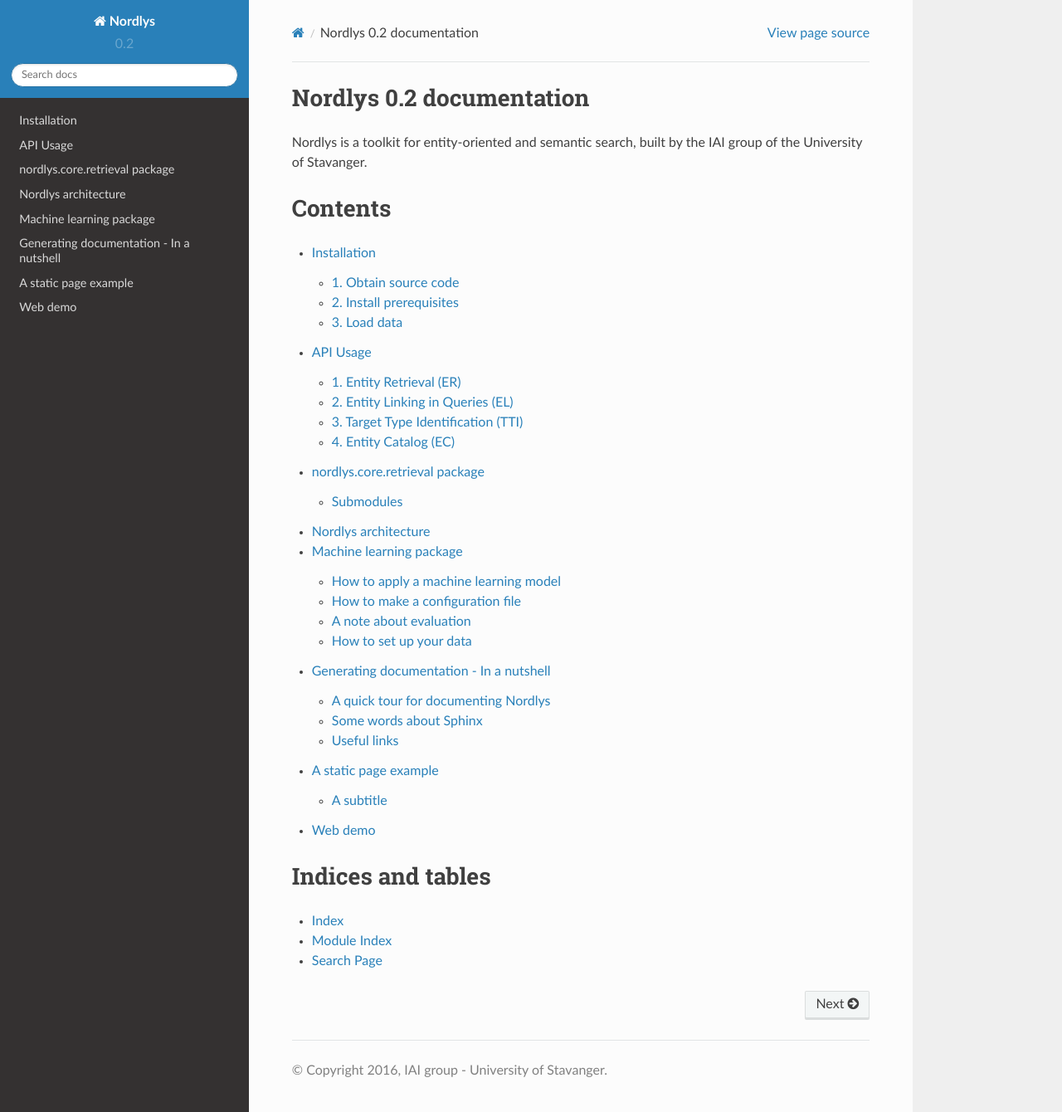
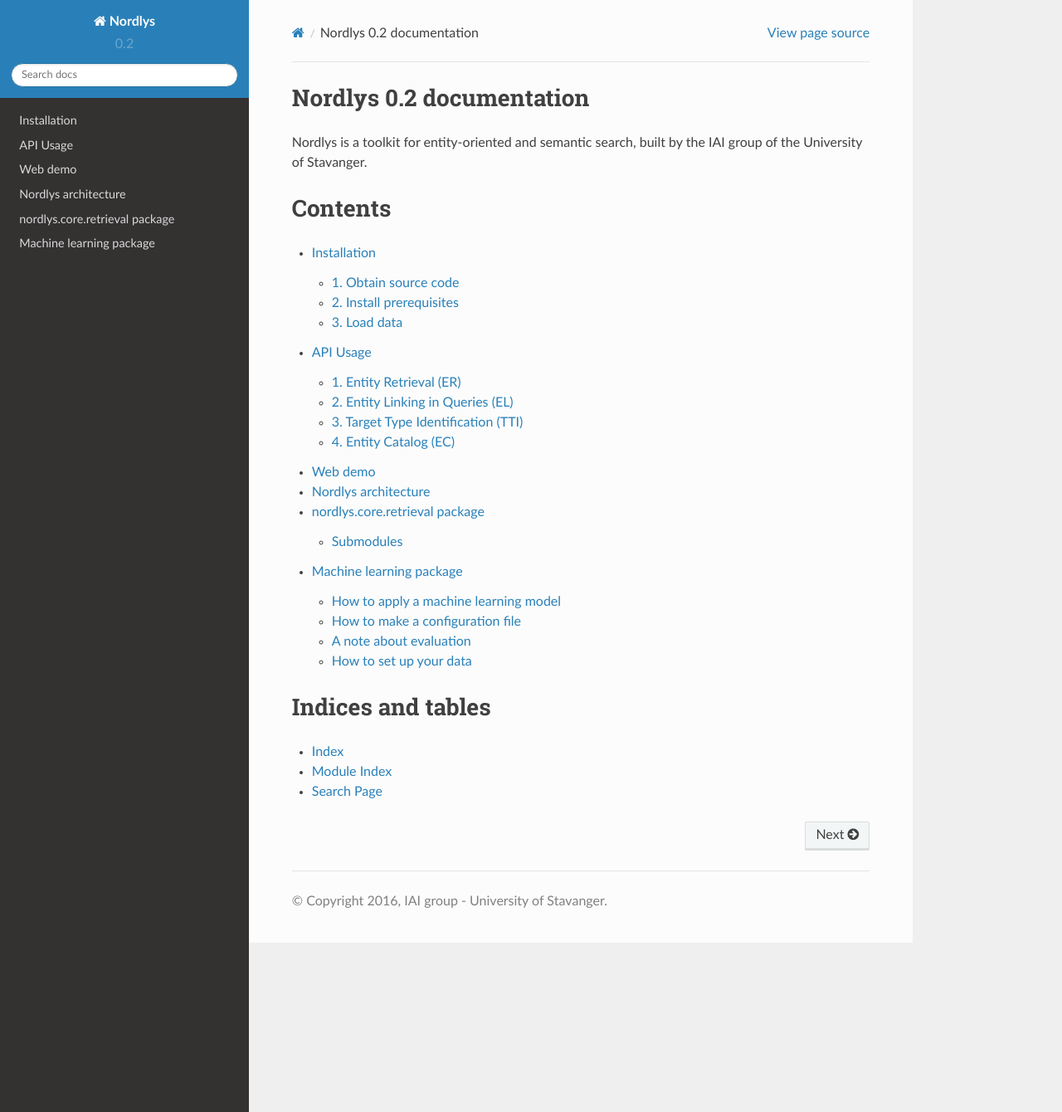
Before and after one commit to iai-group/nordlys, a Sphinx documentation site: the page built from doc/source/index.rst, in a window 1280 px wide and 1340 px high. Shown: the whole window at 83% size. Built offline with Sphinx 7.4.7 and the Read the Docs theme 2.0.0, drawn with Linux system fonts in a browser that asks for light colours.

Commit message:
index.rst restructured

```diff
--- a/doc/source/index.rst
+++ b/doc/source/index.rst
@@ -12,12 +12,10 @@
 
    installation
    api_usage
+   web_demo
+   3-tier_architecture
    api/nordlys.core.retrieval
-   3-tier_architecture
    ml_package
-   generating_doc-in_a_nutshell
-   static_page_example
-   web_demo
 
 
 Indices and tables
```
